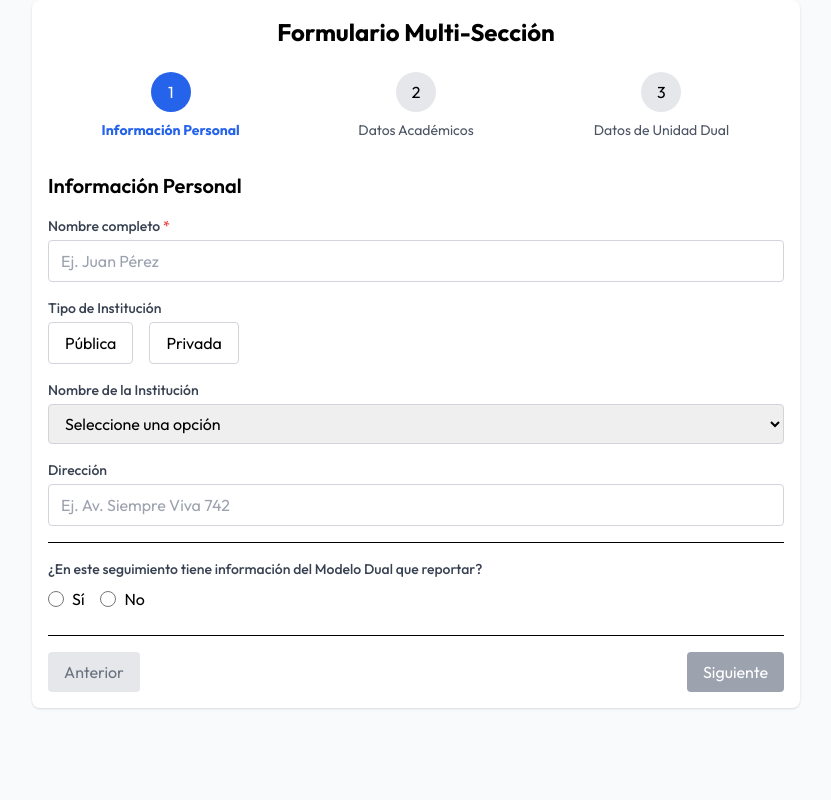
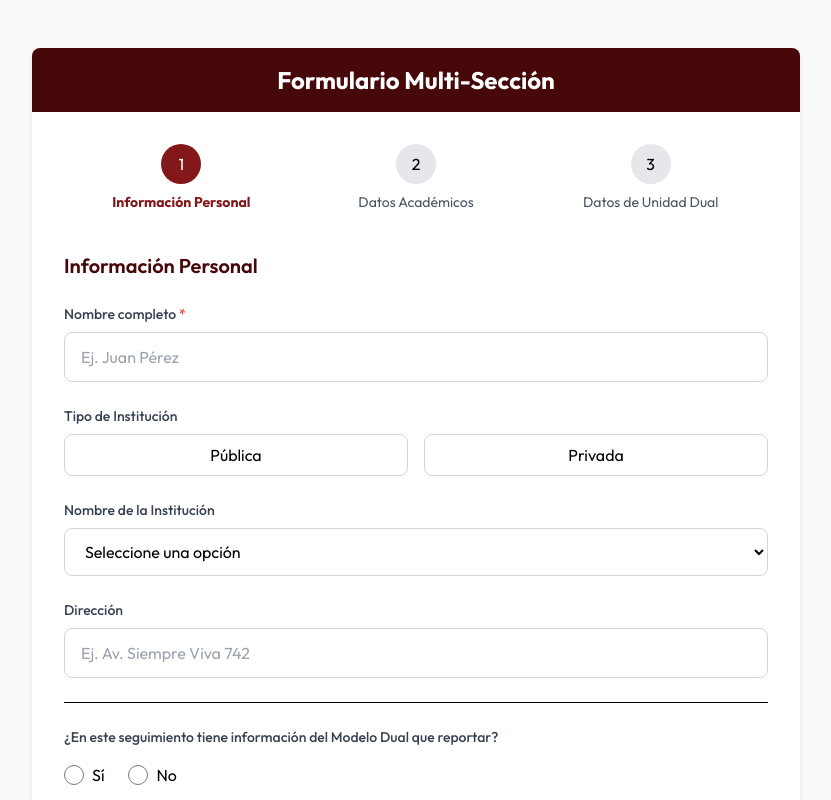
Before and after one commit to EditecAgs/sied_frontend, a Vue app: page /form-elements in a window 1280 px wide. Shown: the top 800 px of the page, without its empty margins (224-1055 px from the left). Built offline with nearby package versions, Linux system fonts and the light colour scheme; what @myshell/alvue would draw is missing.

Commit message:
feat :sparkles: color updates in form dual

```diff
--- a/src/components/forms/DualStepAcademico.vue
+++ b/src/components/forms/DualStepAcademico.vue
@@ -8,7 +8,7 @@ defineEmits(['update:modelValue']);
 
 <template>
 	<div>
-		<h2 class="text-xl font-semibold mb-4">Datos Académicos</h2>
+		<h2 class="text-xl font-semibold mb-4 text-brand-900">Datos Académicos</h2>
 
 		<div class="space-y-4">
 			<div>
@@ -16,7 +16,7 @@ defineEmits(['update:modelValue']);
 				<input
 					type="text"
 					:value="modelValue.matricula"
-					class="w-full px-3 py-2 border border-gray-300 rounded focus:ring-blue-500 focus:border-blue-500"
+					class="w-full px-3 py-2 border border-gray-300 rounded focus:ring-brand-800 focus:border-brand-800"
 					required
 					@input="$emit('update:modelValue', { ...modelValue, matricula: $event.target.value })" />
 			</div>
@@ -25,7 +25,7 @@ defineEmits(['update:modelValue']);
 				<label class="block text-sm font-medium text-gray-700 mb-1">Nivel</label>
 				<select
 					:value="modelValue.nivel"
-					class="w-full px-3 py-2 border border-gray-300 rounded focus:ring-blue-500 focus:border-blue-500"
+					class="w-full px-3 py-2 border border-gray-300 rounded focus:ring-brand-800 focus:border-brand-800"
 					@change="$emit('update:modelValue', { ...modelValue, nivel: $event.target.value })">
 					<option value="">Seleccione</option>
 					<option value="Primero">Primero</option>
--- a/src/components/forms/DualStepPersonal.vue
+++ b/src/components/forms/DualStepPersonal.vue
@@ -8,32 +8,32 @@ defineEmits(['update:modelValue', 'update:reportaModeloDual']);
 </script>
 
 <template>
-	<div>
-		<h2 class="text-xl font-semibold mb-4">Información Personal</h2>
+	<div class="space-y-6">
+		<h2 class="text-xl font-semibold text-brand-900 mb-6">Información Personal</h2>
 
-		<div class="space-y-4">
+		<div class="space-y-6">
 			<div>
-				<label class="block text-sm font-medium text-gray-700 mb-1">
+				<label class="block text-sm font-medium text-gray-700 mb-2">
 					Nombre completo <span class="text-red-500">*</span>
 				</label>
 				<input
 					type="text"
 					:value="modelValue.nombre"
 					placeholder="Ej. Juan Pérez"
-					class="w-full px-3 py-2 border border-gray-300 rounded focus:ring-blue-500 focus:border-blue-500"
+					class="w-full px-4 py-3 border border-gray-300 rounded-lg focus:ring-brand-800 focus:border-brand-800"
 					required
 					@input="$emit('update:modelValue', { ...modelValue, nombre: $event.target.value })" />
 			</div>
 
-			<div>
-				<label class="block text-sm font-medium text-gray-700 mb-1">Tipo de Institución</label>
+			<div class="space-y-2">
+				<label class="block text-sm font-medium text-gray-700">Tipo de Institución</label>
 				<div class="flex space-x-4">
 					<button
 						type="button"
 						:class="[
-							'px-4 py-2 rounded border',
+							'px-4 py-2 rounded-lg border flex-1 transition-colors',
 							modelValue.tipoInstitucion === 'Publica' ?
-								'bg-blue-100 border-blue-500' : 'border-gray-300'
+								'bg-brand-800 text-white border-brand-800' : 'border-gray-300 hover:bg-gray-50'
 						]"
 						@click="$emit('update:modelValue', { ...modelValue, tipoInstitucion: 'Publica' })">
 						Pública
@@ -41,9 +41,9 @@ defineEmits(['update:modelValue', 'update:reportaModeloDual']);
 					<button
 						type="button"
 						:class="[
-							'px-4 py-2 rounded border',
+							'px-4 py-2 rounded-lg border flex-1 transition-colors',
 							modelValue.tipoInstitucion === 'Privada' ?
-								'bg-blue-100 border-blue-500' : 'border-gray-300'
+								'bg-brand-800 text-white border-brand-800' : 'border-gray-300 hover:bg-gray-50'
 						]"
 						@click="$emit('update:modelValue', { ...modelValue, tipoInstitucion: 'Privada' })">
 						Privada
@@ -52,10 +52,10 @@ defineEmits(['update:modelValue', 'update:reportaModeloDual']);
 			</div>
 
 			<div>
-				<label class="block text-sm font-medium text-gray-700 mb-1">Nombre de la Institución</label>
+				<label class="block text-sm font-medium text-gray-700 mb-2">Nombre de la Institución</label>
 				<select
 					:value="modelValue.institucion"
-					class="w-full px-3 py-2 border border-gray-300 rounded focus:ring-blue-500 focus:border-blue-500"
+					class="w-full px-4 py-3 border border-gray-300 rounded-lg focus:ring-brand-800 focus:border-brand-800 bg-white"
 					@change="$emit('update:modelValue', { ...modelValue, institucion: $event.target.value })">
 					<option value="">Seleccione una opción</option>
 					<option value="Tecnológico Nacional de México">Tecnológico Nacional de México</option>
@@ -65,35 +65,35 @@ defineEmits(['update:modelValue', 'update:reportaModeloDual']);
 			</div>
 
 			<div>
-				<label class="block text-sm font-medium text-gray-700 mb-1">Dirección</label>
+				<label class="block text-sm font-medium text-gray-700 mb-2">Dirección</label>
 				<input
 					type="text"
 					:value="modelValue.direccion"
 					placeholder="Ej. Av. Siempre Viva 742"
-					class="w-full px-3 py-2 border border-gray-300 rounded focus:ring-blue-500 focus:border-blue-500"
+					class="w-full px-4 py-3 border border-gray-300 rounded-lg focus:ring-brand-800 focus:border-brand-800"
 					@input="$emit('update:modelValue', { ...modelValue, direccion: $event.target.value })" />
 			</div>
 
-			<div class="pt-4 border-t">
-				<label class="block text-sm font-medium text-gray-700 mb-2">
+			<div class="pt-6 border-t space-y-4">
+				<label class="block text-sm font-medium text-gray-700">
 					¿En este seguimiento tiene información del Modelo Dual que reportar?
 				</label>
-				<div class="flex space-x-4">
-					<label class="inline-flex items-center">
+				<div class="flex space-x-6">
+					<label class="inline-flex items-center space-x-2 cursor-pointer">
 						<input
 							type="radio"
 							:checked="reportaModeloDual === true"
-							class="h-4 w-4 text-blue-600 focus:ring-blue-500"
+							class="h-5 w-5 text-brand-800 focus:ring-brand-800 border-gray-300 cursor-pointer"
 							@change="$emit('update:reportaModeloDual', true)" />
-						<span class="ml-2">Sí</span>
+						<span>Sí</span>
 					</label>
-					<label class="inline-flex items-center">
+					<label class="inline-flex items-center space-x-2 cursor-pointer">
 						<input
 							type="radio"
 							:checked="reportaModeloDual === false"
-							class="h-4 w-4 text-blue-600 focus:ring-blue-500"
+							class="h-5 w-5 text-brand-800 focus:ring-brand-800 border-gray-300 cursor-pointer"
 							@change="$emit('update:reportaModeloDual', false)" />
-						<span class="ml-2">No</span>
+						<span>No</span>
 					</label>
 				</div>
 			</div>
--- a/src/views/Forms/FormularioDualView.vue
+++ b/src/views/Forms/FormularioDualView.vue
@@ -4,7 +4,6 @@ import { useRouter } from 'vue-router';
 import PersonalStep from '../../components/forms/DualStepPersonal.vue';
 import AcademicoStep from '../../components/forms/DualStepAcademico.vue';
 import UnidadDualStep from '../../components/forms/DualStepUnidad.vue';
-
 
 const router = useRouter();
 const currentStep = ref(0);
@@ -58,26 +57,32 @@ const submitForm = () => {
 </script>
 
 <template>
-	<div class="max-w-3xl mx-auto p-4 bg-white rounded-lg shadow">
-		<h1 class="text-2xl font-bold text-center mb-6">Formulario Multi-Sección</h1>
+	<div class="min-h-screen flex items-center justify-center bg-gray-50 py-12 px-4 sm:px-6 lg:px-8">
+		<div class="max-w-3xl w-full bg-white rounded-lg shadow-md overflow-hidden">
+			<!-- Encabezado -->
+			<div class="bg-brand-900 px-6 py-4">
+				<h1 class="text-2xl font-bold text-center text-white">Formulario Multi-Sección</h1>
+			</div>
 
+			<!-- Contenido principal -->
+			<div class="p-8">
 				<!-- Stepper -->
-		<div class="flex justify-between mb-8">
+				<div class="flex justify-between mb-10">
 					<div
 						v-for="(step, index) in steps" :key="index"
 						class="flex flex-col items-center flex-1">
 						<div
 							:class="[
 								'w-10 h-10 rounded-full flex items-center justify-center mb-2',
-						currentStep === index ? 'bg-blue-600 text-white' :
-						currentStep > index ? 'bg-green-500 text-white' : 'bg-gray-200'
+								currentStep === index ? 'bg-brand-800 text-white' :
+								currentStep > index ? 'bg-brand-900 text-white' : 'bg-gray-200'
 							]">
 							{{ currentStep > index ? '✓' : index + 1 }}
 						</div>
 						<span
 							:class="[
 								'text-sm',
-						currentStep === index ? 'font-bold text-blue-600' : 'text-gray-600'
+								currentStep === index ? 'font-bold text-brand-800' : 'text-gray-600'
 							]">
 							{{ step.title }}
 						</span>
@@ -85,7 +90,7 @@ const submitForm = () => {
 				</div>
 
 				<!-- Contenido del paso actual -->
-		<div class="mb-6">
+				<div class="mb-8">
 					<PersonalStep
 						v-if="currentStep === 0"
 						v-model="formData.personal"
@@ -100,9 +105,9 @@ const submitForm = () => {
 						v-model="formData.unidadDual" />
 
 					<div v-else-if="currentStep === 2 && !reportaModeloDual" class="text-center py-8">
-				<p class="text-gray-600 mb-4">No se requieren datos de Unidad Dual para este seguimiento</p>
+						<p class="text-gray-600 mb-6">No se requieren datos de Unidad Dual para este seguimiento</p>
 						<button
-					class="px-6 py-2 bg-blue-600 text-white rounded hover:bg-blue-700"
+							class="px-6 py-3 bg-brand-800 text-white rounded-lg hover:bg-brand-900 transition-colors"
 							@click="submitForm">
 							Enviar Formulario
 						</button>
@@ -110,11 +115,11 @@ const submitForm = () => {
 				</div>
 
 				<!-- Navegación -->
-		<div class="flex justify-between border-t pt-4">
+				<div class="flex justify-between border-t pt-6">
 					<button
 						:disabled="currentStep === 0"
 						:class="[
-					'px-4 py-2 rounded',
+							'px-6 py-2 rounded-lg',
 							currentStep === 0 ? 'bg-gray-200 text-gray-500 cursor-not-allowed' :
 							'bg-gray-200 hover:bg-gray-300'
 						]"
@@ -124,9 +129,9 @@ const submitForm = () => {
 
 					<button
 						:class="[
-					'px-4 py-2 rounded text-white',
+							'px-6 py-2 rounded-lg text-white',
 							(currentStep === 0 && reportaModeloDual === null) ?
-						'bg-gray-400 cursor-not-allowed' : 'bg-blue-600 hover:bg-blue-700'
+								'bg-gray-400 cursor-not-allowed' : 'bg-brand-900 hover:bg-brand-800'
 						]"
 						:disabled="currentStep === 0 && reportaModeloDual === null"
 						@click="nextStep">
@@ -135,4 +140,6 @@ const submitForm = () => {
 					</button>
 				</div>
 			</div>
+		</div>
+	</div>
 </template>
```
Also changed, not shown: src/components/forms/DualStepUnidad.vue (+5 -5 lines). Lines whose indentation alone changed are shown as unchanged.
